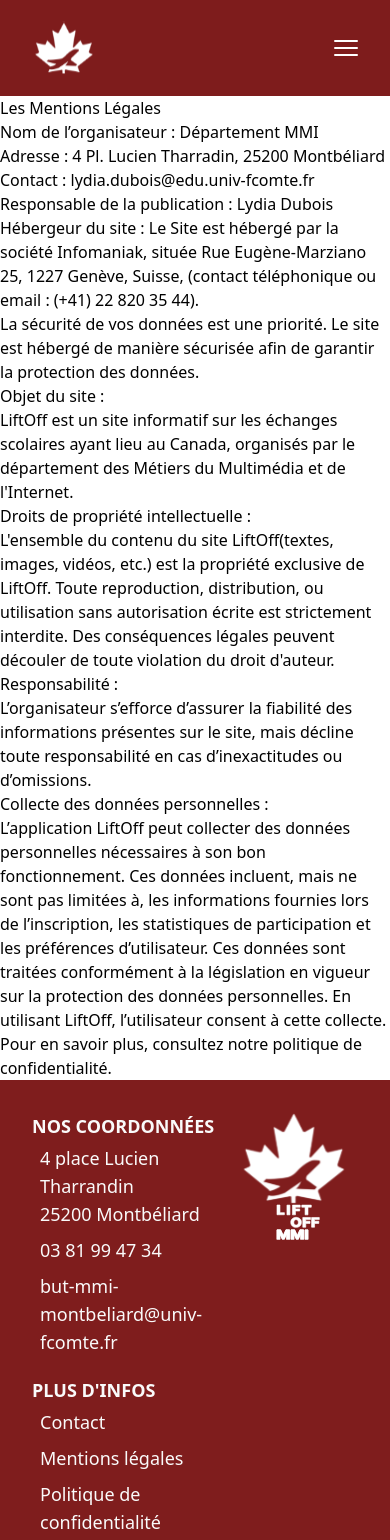
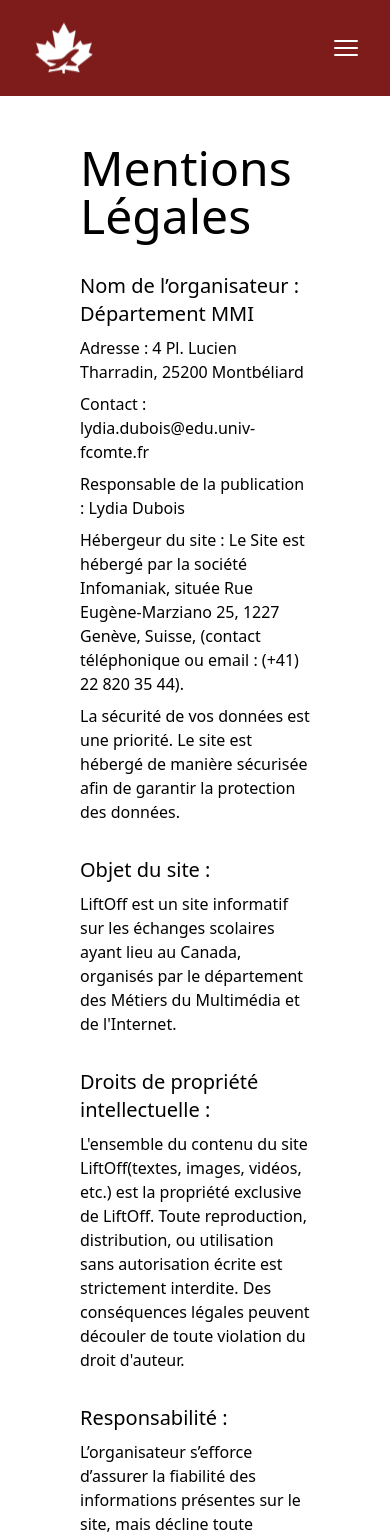
Before and after one commit to MaelleCoquelet/projetco_canada-mcoquelet_pmeloni_hpetit_cvincent, a Nuxt app: page /mentions-legales in a window 390 px wide. Shown: the top 1540 px of the page. Built offline with nearby package versions, Linux system fonts and the light colour scheme.

Commit message:
Refactor mentions légales and CGU pages with improved layout and responsive design

```diff
--- a/pages/cgu.vue
+++ b/pages/cgu.vue
@@ -2,15 +2,15 @@
 </script>
 
 <template>
-    <div class="flex flex-col gap-8 p-8">
+    <div class="flex flex-col gap-8 p-8 px-20 py-12">
         <h1 class="text-5xl md:text-6xl">Conditions générales d’utilisations</h1>
         <div class="flex flex-col gap-2">
             <h2 class="text-xl md:text-3xl">1. Informations Légales et Champ d'Application</h2>
             <h3 class="text-lg md:text-2xl">1.1. Informations Légales</h3>
-            <p>Le site LiftOff MMI (ci-après le "Site"), accessible à https://liftoff-mmi.chloe-vct.fr/ est exploité par
+            <p class="text-base md:text-lg">Le site LiftOff MMI (ci-après le "Site"), accessible à https://liftoff-mmi.chloe-vct.fr/ est exploité par
                 LiftOff MMI.</p>
             <h3 class="text-lg md:text-2xl">1.2. Champ d'Application</h3>
-            <p>Les présentes Conditions Générales d'Utilisation (les "Conditions") s'appliquent à tout utilisateur
+            <p class="text-base md:text-lg">Les présentes Conditions Générales d'Utilisation (les "Conditions") s'appliquent à tout utilisateur
                 (ci-après
                 "vous" ou "l'utilisateur") du Site. Elles définissent les modalités de mise à disposition et
                 d’utilisation
@@ -20,7 +20,7 @@
         </div>
         <div class="flex flex-col gap-2">
             <h2 class="text-xl md:text-3xl">2. Modification</h2>
-            <p>LiftOff MMI se réserve le droit de modifier ces Conditions pour refléter des évolutions légales,
+            <p class="text-base md:text-lg">LiftOff MMI se réserve le droit de modifier ces Conditions pour refléter des évolutions légales,
                 technologiques, ou commerciales. Toute utilisation continue après modification constitue votre
                 acceptation
                 de celles-ci.</p>
@@ -28,40 +28,40 @@
         <div class="flex flex-col gap-2">
             <h2 class="text-xl md:text-3xl">3. Propriété Intellectuelle et Licence d'Utilisation</h2>
             <h3 class="text-lg md:text-2xl">3.1. Propriété Intellectuelle</h3>
-            <p>Tous les contenus, logos, marques et éléments du Site sont la propriété exclusive de LiftOff MMI.</p>
+            <p class="text-base md:text-lg">Tous les contenus, logos, marques et éléments du Site sont la propriété exclusive de LiftOff MMI.</p>
             <h3 class="text-lg md:text-2xl">3.2. Licence d'Utilisation</h3>
-            <p>LiftOff MMI vous accorde une licence personnelle, non exclusive et non transférable pour utiliser le Site
+            <p class="text-base md:text-lg">LiftOff MMI vous accorde une licence personnelle, non exclusive et non transférable pour utiliser le Site
                 conformément aux présentes Conditions.</p>
         </div>
         <div class="flex flex-col gap-2">
             <h2 class="text-xl md:text-3xl">4. Utilisations Interdites</h2>
-            <p>Vous vous engagez à ne pas utiliser le Site à des fins illégales, frauduleuses, ou perturbatrices. Toute
+            <p class="text-base md:text-lg">Vous vous engagez à ne pas utiliser le Site à des fins illégales, frauduleuses, ou perturbatrices. Toute
                 tentative d'interférer avec le bon fonctionnement du Site est strictement interdite.</p>
         </div>
         <div class="flex flex-col gap-2">
             <h2 class="text-xl md:text-3xl">5. Confidentialité et Protection des Données</h2>
             <h3 class="text-lg md:text-2xl">5.1. Confidentialité</h3>
-            <p>LiftOff MMI respecte la confidentialité de vos données personnelles en conformité avec notre Politique de
+            <p class="text-base md:text-lg">LiftOff MMI respecte la confidentialité de vos données personnelles en conformité avec notre Politique de
                 Confidentialité.</p>
             <h3 class="text-lg md:text-2xl">5.2. Sécurité des Données</h3>
-            <p>Vous êtes responsable de la sécurité de votre compte, en particulier de la confidentialité de votre
+            <p class="text-base md:text-lg">Vous êtes responsable de la sécurité de votre compte, en particulier de la confidentialité de votre
                 identifiant et de votre mot de passe.</p>
         </div>
         <div class="flex flex-col gap-2">
             <h2 class="text-xl md:text-3xl">6. Réclamations et Résiliation</h2>
             <h3 class="text-lg md:text-2xl">6.1. Réclamations</h3>
-            <p>Toute réclamation peut être adressée à notre service de contact.</p>
+            <p class="text-base md:text-lg">Toute réclamation peut être adressée à notre service de contact.</p>
         </div>
         <div class="flex flex-col gap-2">
             <h2 class="text-xl md:text-3xl">7. Responsabilité</h2>
-            <p>LiftOff MMI s'efforce d'assurer un accès continu au Site et de protéger les données utilisateurs.
+            <p class="text-base md:text-lg">LiftOff MMI s'efforce d'assurer un accès continu au Site et de protéger les données utilisateurs.
                 Cependant,
                 nous déclinons toute responsabilité en cas de perte de données ou dysfonctionnements techniques en
                 dehors de
                 notre contrôle. LiftOff MMI n’assume aucune responsabilité pour des dommages indirects liés à
                 l'utilisation
                 du Site.</p>
-            <p>Merci de lire attentivement nos Conditions d'Utilisation. Pour toute question, veuillez nous contacter
+            <p class="text-base md:text-lg">Merci de lire attentivement nos Conditions d'Utilisation. Pour toute question, veuillez nous contacter
                 sur
                 notre page contact.</p>
         </div>
--- a/pages/mentions-legales.vue
+++ b/pages/mentions-legales.vue
@@ -3,19 +3,50 @@
 
 
 <template>
-    <h1>Les Mentions Légales</h1>
-    <h2>Nom de l’organisateur : Département MMI</h2>
-    <p><span>Adresse :</span> 4 Pl. Lucien Tharradin, 25200 Montbéliard</p>
-    <p><span>Contact :</span> lydia.dubois@edu.univ-fcomte.fr</p>
-    <p><span>Responsable de la publication :</span> Lydia Dubois</p>
-    <p><span>Hébergeur du site :</span> Le Site est hébergé par la société Infomaniak, située Rue Eugène-Marziano 25, 1227 Genève, Suisse, (contact téléphonique ou email : (+41) 22 820 35 44).</p>
-    <p>La sécurité de vos données est une priorité. Le site est hébergé de manière sécurisée afin de garantir la protection des données.</p>
-    <h2>Objet du site :</h2>
-    <p>LiftOff est un site informatif sur les échanges scolaires ayant lieu au Canada, organisés par le département des Métiers du Multimédia et de l'Internet.</p>
-    <h2>Droits de propriété intellectuelle :</h2>
-    <p>L'ensemble du contenu du site LiftOff(textes, images, vidéos, etc.) est la propriété exclusive de LiftOff. Toute reproduction, distribution, ou utilisation sans autorisation écrite est strictement interdite. Des conséquences légales peuvent découler de toute violation du droit d'auteur.</p>
-    <h2>Responsabilité :</h2>
-    <p>L’organisateur s’efforce d’assurer la fiabilité des informations présentes sur le site, mais décline toute responsabilité en cas d’inexactitudes ou d’omissions.</p>
-    <h2>Collecte des données personnelles : </h2>
-    <p>L’application LiftOff peut collecter des données personnelles nécessaires à son bon fonctionnement. Ces données incluent, mais ne sont pas limitées à, les informations fournies lors de l’inscription, les statistiques de participation et les préférences d’utilisateur. Ces données sont traitées conformément à la législation en vigueur sur la protection des données personnelles. En utilisant LiftOff, l’utilisateur consent à cette collecte. Pour en savoir plus, consultez notre politique de confidentialité.</p>
+    <div class="flex flex-col gap-8 p-8 px-20 py-12">
+        <h1 class="text-5xl md:text-6xl">Mentions Légales</h1>
+        <div class="flex flex-col gap-2">
+            <h2 class="text-xl md:text-3xl">Nom de l’organisateur : Département MMI</h2>
+            <p class="text-base md:text-lg"><span>Adresse :</span> 4 Pl. Lucien Tharradin, 25200 Montbéliard</p>
+            <p class="text-base md:text-lg"><span>Contact :</span> lydia.dubois@edu.univ-fcomte.fr</p>
+            <p class="text-base md:text-lg"><span>Responsable de la publication :</span> Lydia Dubois</p>
+            <p class="text-base md:text-lg"><span>Hébergeur du site :</span> Le Site est hébergé par la société Infomaniak, située Rue
+                Eugène-Marziano
+                25, 1227 Genève, Suisse, (contact téléphonique ou email : (+41) 22 820 35 44).</p>
+            <p class="text-base md:text-lg">La sécurité de vos données est une priorité. Le site est hébergé de manière sécurisée afin de garantir la
+                protection des données.</p>
+        </div>
+
+        <div class="flex flex-col gap-2">
+            <h2 class="text-xl md:text-3xl">Objet du site :</h2>
+            <p class="text-base md:text-lg">LiftOff est un site informatif sur les échanges scolaires ayant lieu au Canada, organisés par le
+                département
+                des Métiers du Multimédia et de l'Internet.</p>
+        </div>
+
+        <div class="flex flex-col gap-2">
+            <h2 class="text-xl md:text-3xl">Droits de propriété intellectuelle :</h2>
+            <p class="text-base md:text-lg">L'ensemble du contenu du site LiftOff(textes, images, vidéos, etc.) est la propriété exclusive de
+                LiftOff.
+                Toute reproduction, distribution, ou utilisation sans autorisation écrite est strictement interdite. Des
+                conséquences légales peuvent découler de toute violation du droit d'auteur.</p>
+        </div>
+
+        <div class="flex flex-col gap-2">
+            <h2 class="text-xl md:text-3xl">Responsabilité :</h2>
+            <p class="text-base md:text-lg">L’organisateur s’efforce d’assurer la fiabilité des informations présentes sur le site, mais décline
+                toute
+                responsabilité en cas d’inexactitudes ou d’omissions.</p>
+        </div>
+
+        <div class="flex flex-col gap-2">
+            <h2 class="text-xl md:text-3xl">Collecte des données personnelles&nbsp;: </h2>
+            <p class="text-base md:text-lg">L’application LiftOff peut collecter des données personnelles nécessaires à son bon fonctionnement. Ces
+                données incluent, mais ne sont pas limitées à, les informations fournies lors de l’inscription, les
+                statistiques de participation et les préférences d’utilisateur. Ces données sont traitées conformément à
+                la
+                législation en vigueur sur la protection des données personnelles. En utilisant LiftOff, l’utilisateur
+                consent à cette collecte. Pour en savoir plus, consultez notre politique de confidentialité.</p>
+        </div>
+    </div>
 </template>
```
Also changed, not shown: pages/politique-de-confidentialite.vue (+12 -12 lines).
